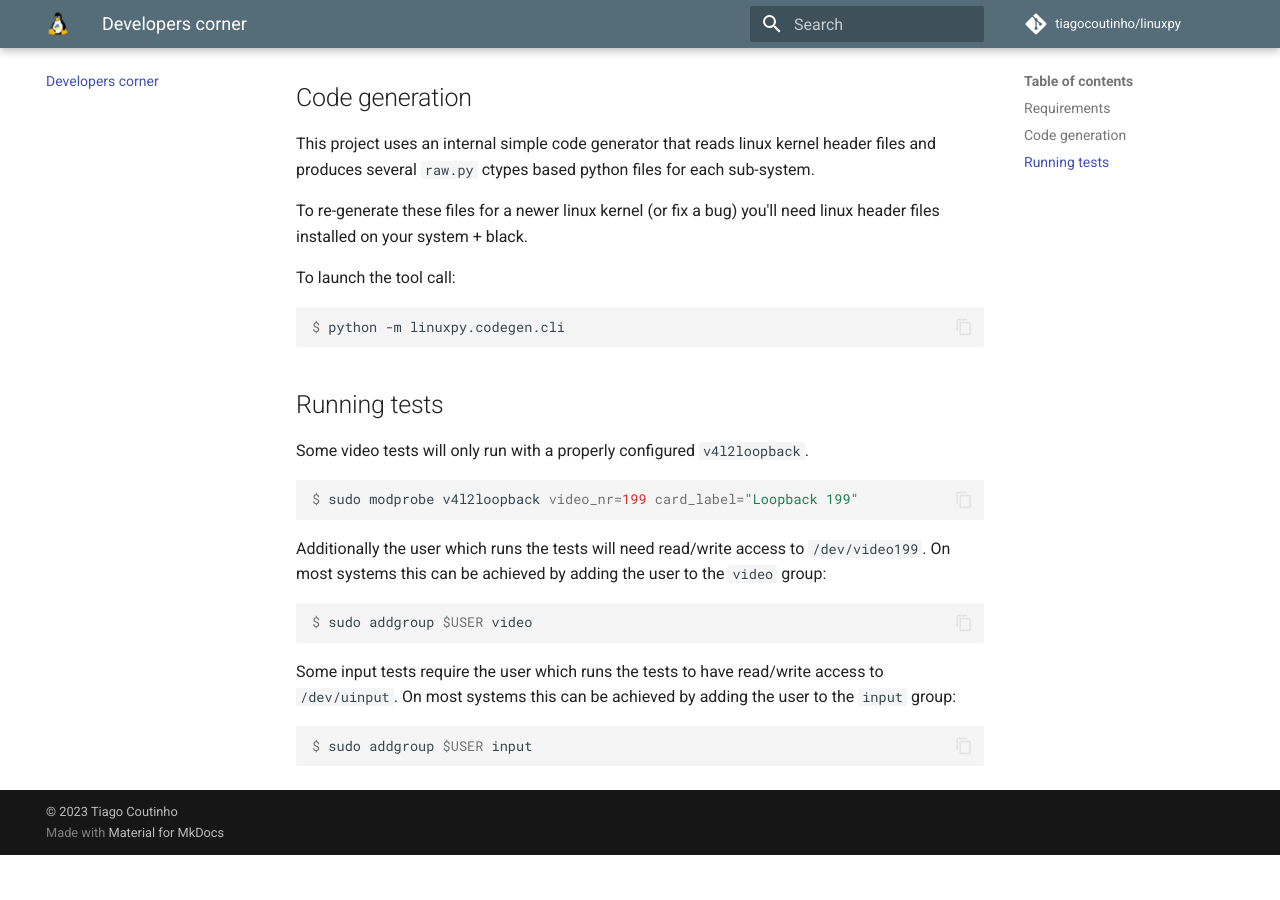
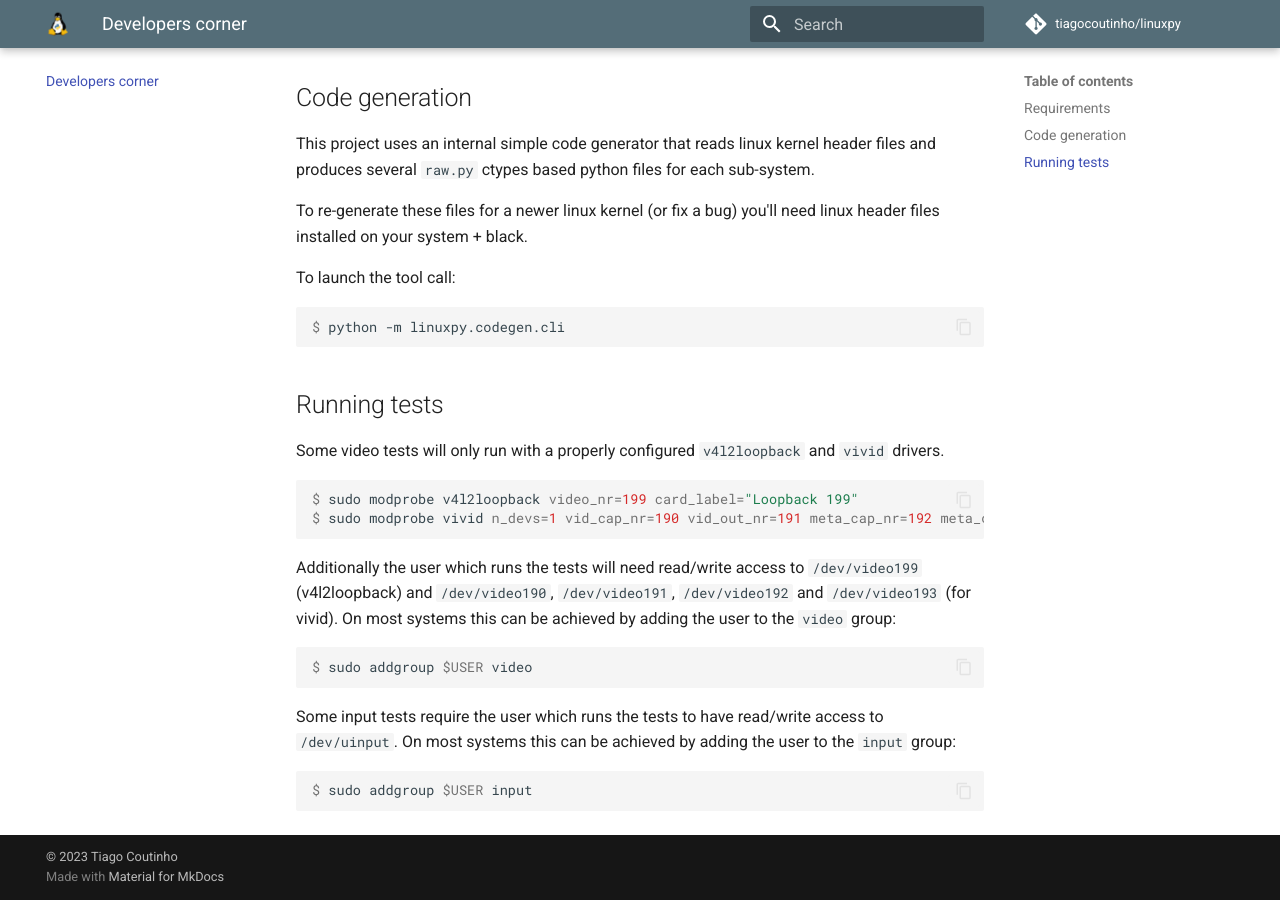
Before and after one commit to tiagocoutinho/linuxpy, an MkDocs documentation site: the page built from docs/develop.md, in a window 1280 px wide and 900 px high, scrolled down 501 px. Built offline with MkDocs 1.6.1 and Material for MkDocs 9.7.7, drawn with Linux system fonts in a browser that asks for light colours; comment, search, counter and statistics services are not loaded; before the commit the page ends 1356 px from its top, so only the background shows below that.

Commit message:
Some more vivid tests

````diff
--- a/docs/develop.md
+++ b/docs/develop.md
@@ -36,14 +36,17 @@ $ python -m linuxpy.codegen.cli
 
 ## Running tests
 
-Some video tests will only run with a properly configured `v4l2loopback`.
+Some video tests will only run with a properly configured `v4l2loopback`
+and `vivid` drivers.
 
 ```console
 $ sudo modprobe v4l2loopback video_nr=199 card_label="Loopback 199"
+$ sudo modprobe vivid n_devs=1 vid_cap_nr=190 vid_out_nr=191 meta_cap_nr=192 meta_out_nr=193
 ```
 
 Additionally the user which runs the tests will need read/write access to
-`/dev/video199`.
+`/dev/video199` (v4l2loopback) and `/dev/video190`, `/dev/video191`, `/dev/video192`
+and `/dev/video193` (for vivid).
 On most systems this can be achieved by adding the user to the `video` group:
 
 ```console
````
Also changed, not shown: 1 other file.
